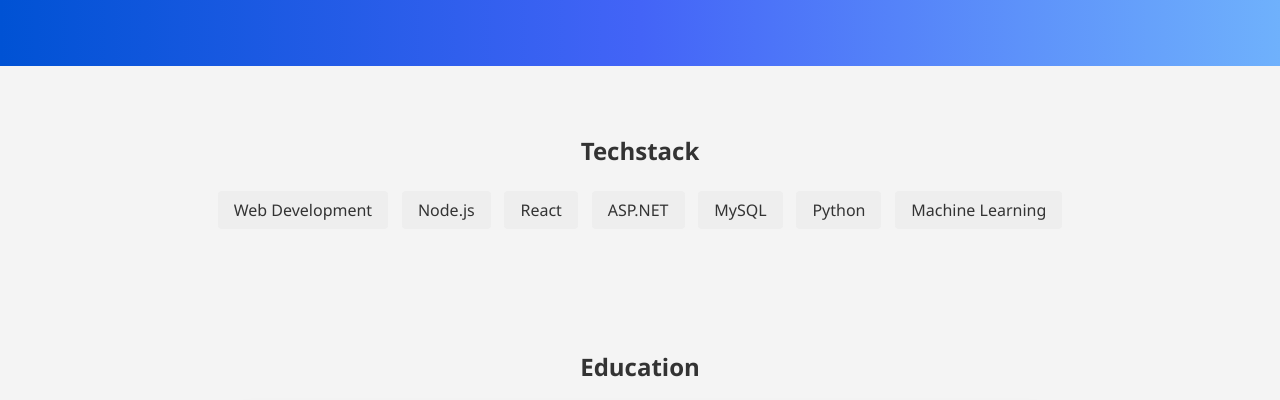
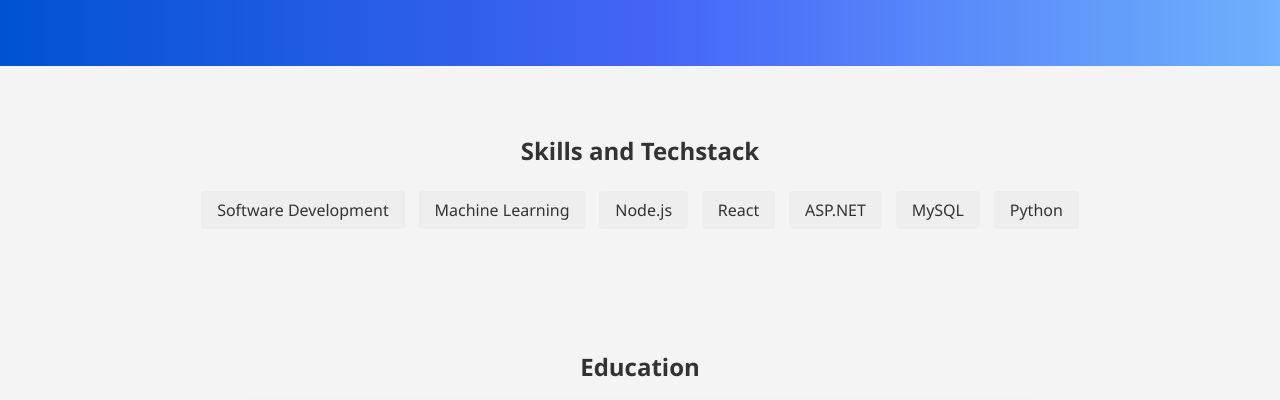
Before and after one commit to Ridokunda/portfolio_website, a plain HTML site: page index.html in a window 1280 px wide. Shown: the part 332-732 px from the top of the page. Drawn offline with Linux system fonts and the light colour scheme.

Commit message:
update skills section header for clarity and remove duplicate entry

```diff
--- a/index.html
+++ b/index.html
@@ -34,15 +34,15 @@
 
 <!-- SKILLS -->
 <section id="skills" class="fade-in">
-  <h2>Techstack</h2>
+  <h2>Skills and Techstack</h2>
   <div class="skills-list">
-    <span>Web Development</span>
+    <span>Software Development</span>
+    <span>Machine Learning</span>
     <span>Node.js</span>
     <span>React</span>
 	<span>ASP.NET</span>
     <span>MySQL</span>
     <span>Python</span>
-    <span>Machine Learning</span>
   </div>
 </section>
 
```
